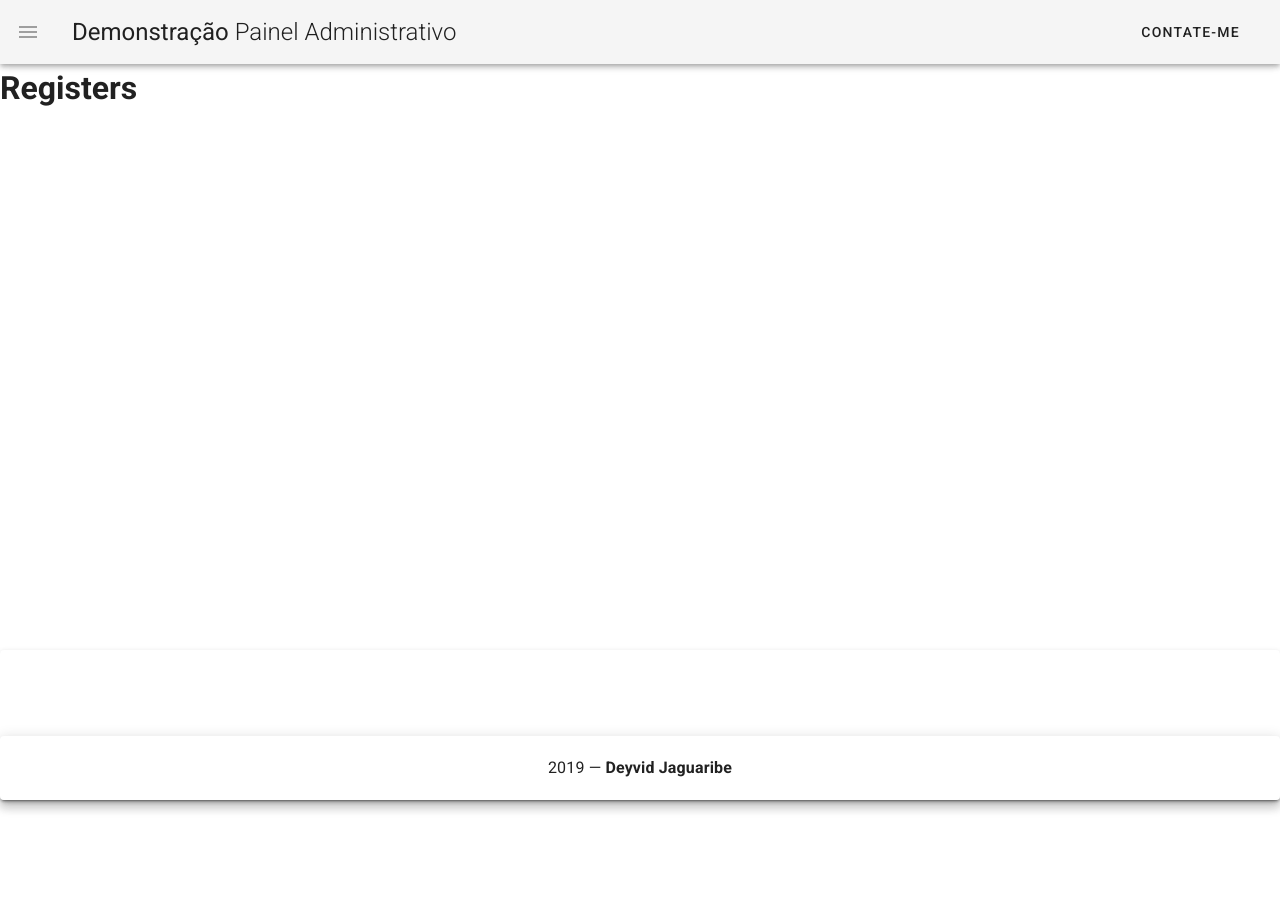
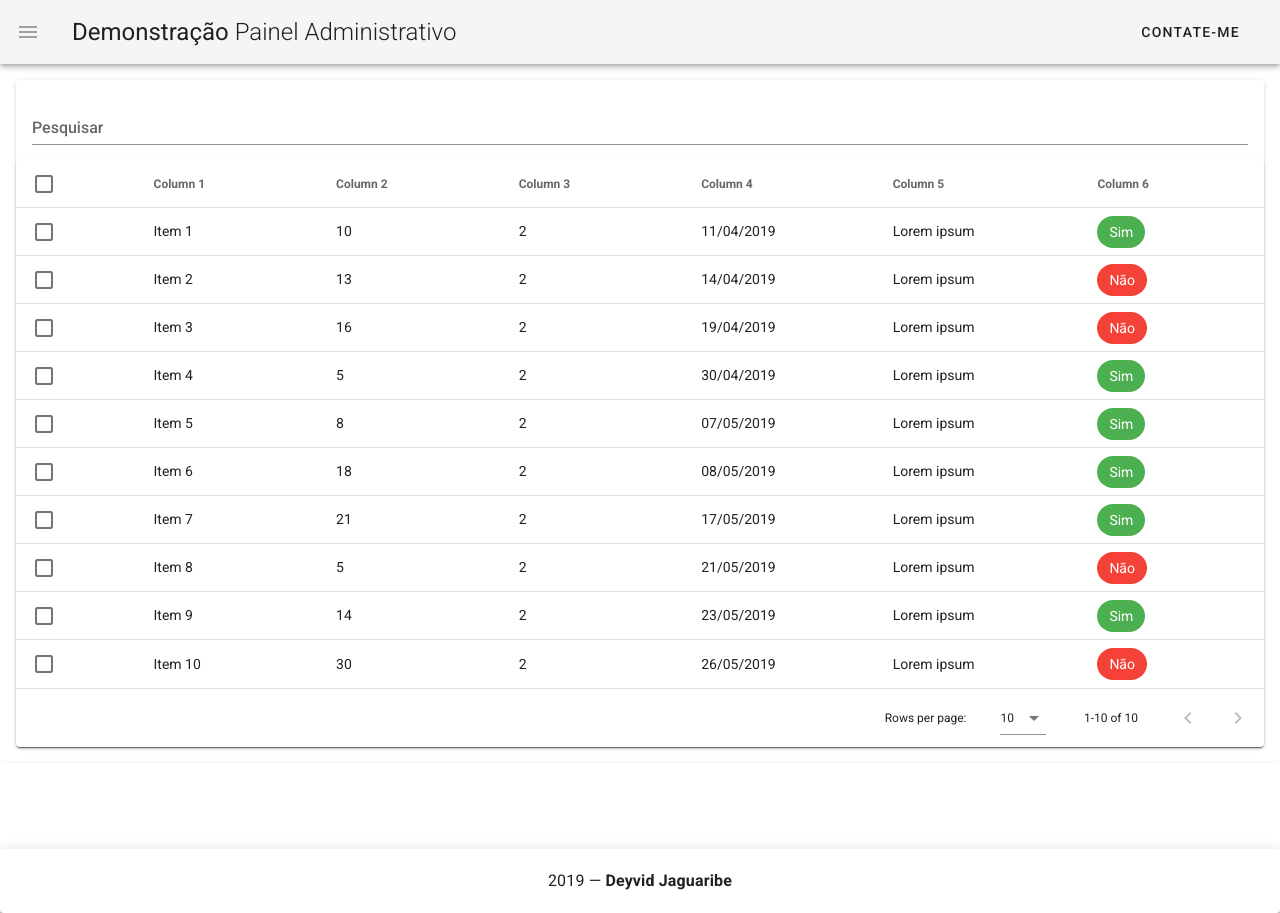
Before and after one commit to DeyvidJLira/vue-template-admin, a Vue app: page /registers in a window 1280 px wide. Before the commit the page ends 800 px from the top, so only its background shows below. Built offline with nearby package versions, Linux system fonts and the light colour scheme.

Commit message:
Create registers table

```diff
--- a/package.json
+++ b/package.json
@@ -1,6 +1,6 @@
 {
   "name": "template-admin",
-  "version": "0.1.3",
+  "version": "0.1.4",
   "private": true,
   "scripts": {
     "serve": "vue-cli-service serve",
--- a/src/layouts/Default.vue
+++ b/src/layouts/Default.vue
@@ -3,7 +3,7 @@
     <nav>
       <v-app-bar flat app elevation=4>
         <v-app-bar-nav-icon  class="grey--text" @click="drawer = !drawer"></v-app-bar-nav-icon>
-        <v-toolbar-title class="headline ">
+        <v-toolbar-title class="headline">
           <span>Demonstração </span>
           <span class="font-weight-light">Painel Administrativo</span>
         </v-toolbar-title>
--- a/src/views/Registers.vue
+++ b/src/views/Registers.vue
@@ -1,5 +1,135 @@
 <template>
-  <div class="about">
-    <h1>Registers</h1>
-  </div>
+  <v-card
+    class="ma-4"
+    >
+    <v-card-title>
+      <v-text-field
+        v-model="search"
+        append-icon="mdi-search"
+        label="Pesquisar"
+        single-line
+        hide-details
+      ></v-text-field>
+    </v-card-title>
+    <v-data-table
+      v-model="selected"
+      :headers="headers"
+      :items="dataTable"
+      :single-select="singleSelect"
+      :search="search"
+      item-key="column1"
+      show-select
+      class="elevation-1">
+      <template v-slot:item.column6="{ item }">
+        <v-chip :color="item.column6 ? 'green' : 'red'" dark>{{ item.column6 ? 'Sim' : 'Não' }}</v-chip>
+      </template>
+    </v-data-table>
+  </v-card>
 </template>
+
+<script>
+  export default {
+    data () {
+      return {
+        search: '',
+        singleSelect: false,
+        selected: [],
+        headers: [
+          {
+            align: 'left',
+            sortable: false,
+            value: 'name',
+          },
+          { text: 'Column 1', value: 'column1' },
+          { text: 'Column 2', value: 'column2' },
+          { text: 'Column 3', value: 'column3' },
+          { text: 'Column 4', value: 'column4' },
+          { text: 'Column 5', value: 'column5' },
+          { text: 'Column 6', value: 'column6' },
+        ],
+        dataTable: [
+          {
+            column1: 'Item 1',
+            column2: 10,
+            column3: 2.0,
+            column4: '11/04/2019',
+            column5: 'Lorem ipsum',
+            column6: true,
+          },
+          {
+            column1: 'Item 2',
+            column2: 13,
+            column3: 2.0,
+            column4: '14/04/2019',
+            column5: 'Lorem ipsum',
+            column6: false,
+          },
+          {
+            column1: 'Item 3',
+            column2: 16,
+            column3: 2.0,
+            column4: '19/04/2019',
+            column5: 'Lorem ipsum',
+            column6: false,
+          },
+          {
+            column1: 'Item 4',
+            column2: 5,
+            column3: 2.0,
+            column4: '30/04/2019',
+            column5: 'Lorem ipsum',
+            column6: true,
+          },
+          {
+            column1: 'Item 5',
+            column2: 8,
+            column3: 2.0,
+            column4: '07/05/2019',
+            column5: 'Lorem ipsum',
+            column6: true,
+          },
+          {
+            column1: 'Item 6',
+            column2: 18,
+            column3: 2.0,
+            column4: '08/05/2019',
+            column5: 'Lorem ipsum',
+            column6: true,
+          },
+          {
+            column1: 'Item 7',
+            column2: 21,
+            column3: 2.0,
+            column4: '17/05/2019',
+            column5: 'Lorem ipsum',
+            column6: true,
+          },
+          {
+            column1: 'Item 8',
+            column2: 5,
+            column3: 2.0,
+            column4: '21/05/2019',
+            column5: 'Lorem ipsum',
+            column6: false,
+          },
+          {
+            column1: 'Item 9',
+            column2: 14,
+            column3: 2.0,
+            column4: '23/05/2019',
+            column5: 'Lorem ipsum',
+            column6: true,
+          },
+          {
+            column1: 'Item 10',
+            column2: 30,
+            column3: 2.0,
+            column4: '26/05/2019',
+            column5: 'Lorem ipsum',
+            column6: false,
+          },
+        ],
+      }
+    },
+  }
+</script>
```
